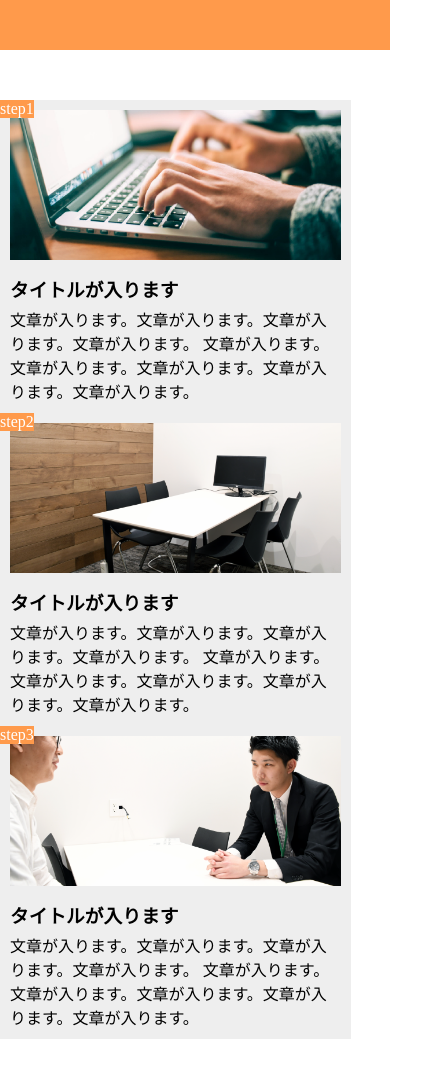
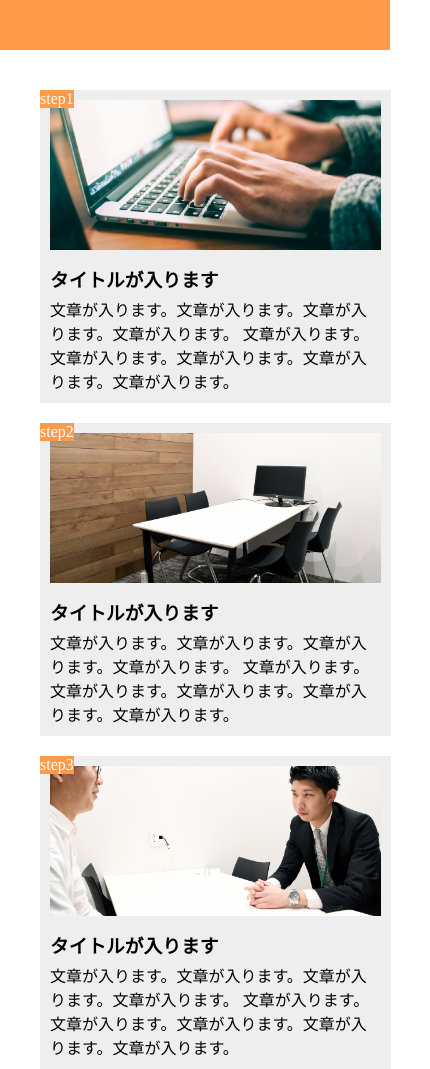
Before and after one commit to saitohanta/1-10, a plain HTML site: page index.html in a window 390 px wide. Shown: the top 1069 px of the page, 430 px wide, since content can reach past the window. Drawn offline with Linux system fonts and the light colour scheme.

Commit message:
[Finish] 1-10

```diff
--- a/style.css
+++ b/style.css
@@ -69,10 +69,12 @@ footer {
     width:100%;
     display:none;
     display:block;
+    margin:40px;
   }
 
   .step-box {
     width:90%;
+    margin-bottom:20px;
   }
 
 
```
